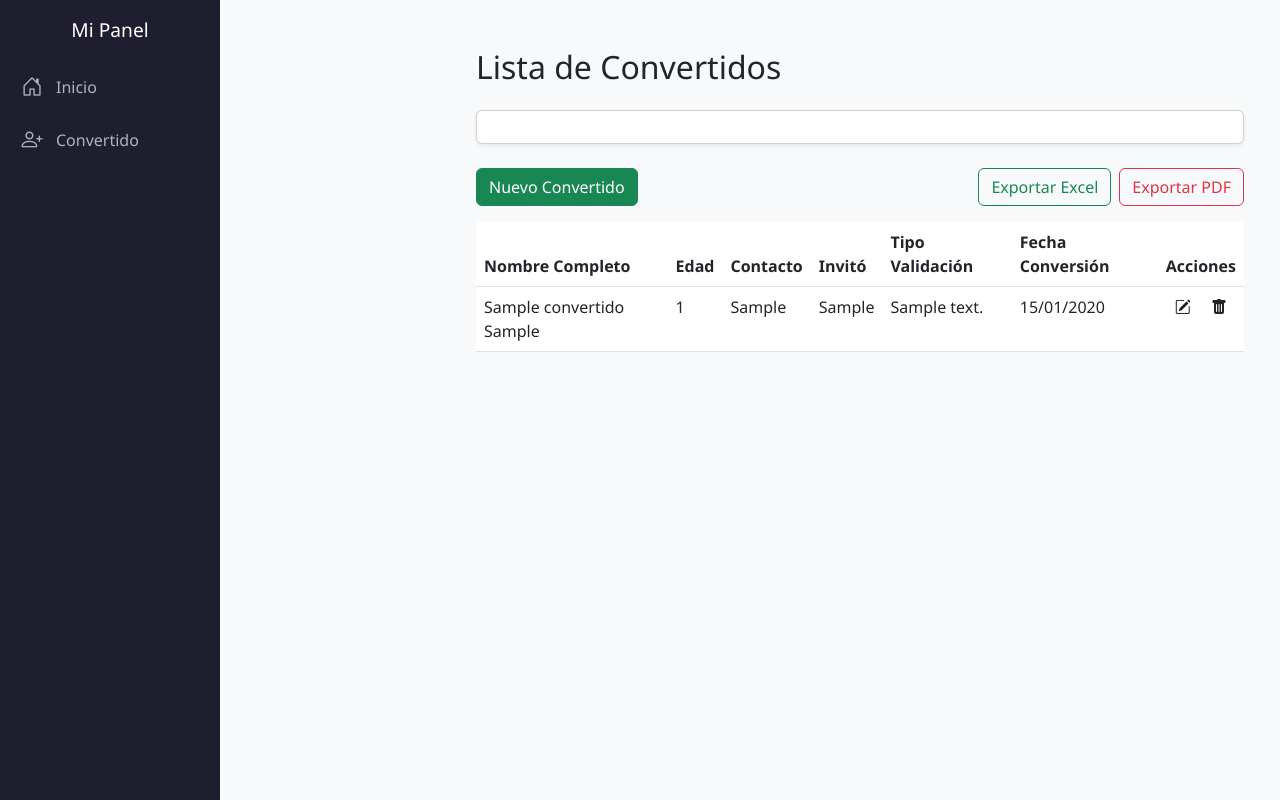
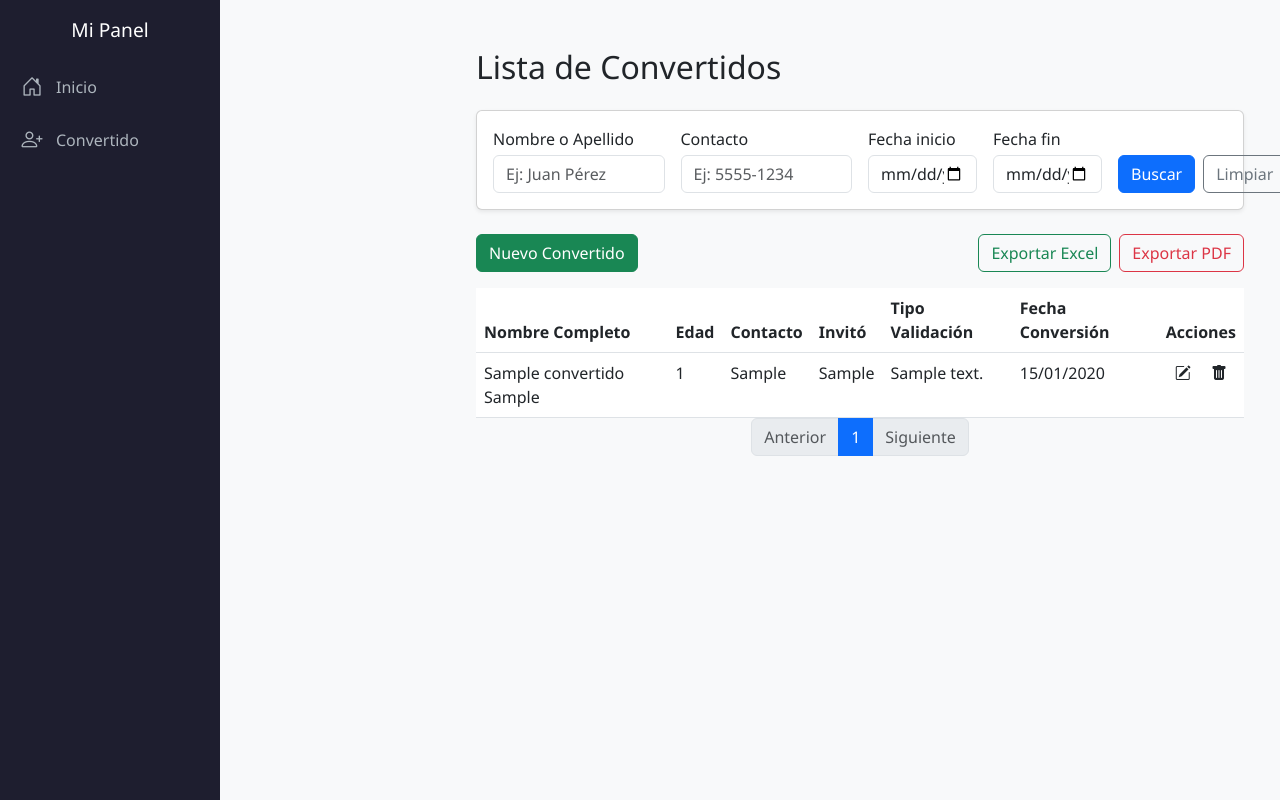
Before and after one commit to jrdar1993/Evang, a Flask app: page /convertido/ in a window 1280 px wide. Run offline with Flask 2, Linux system fonts and the light colour scheme; tables that the repository leaves empty hold one stand-in row (values such as "Sample post").

Commit message:
Update list.html

```diff
--- a/templates/convertido/list.html
+++ b/templates/convertido/list.html
@@ -3,21 +3,44 @@
 <div class="container mt-4">
   <h2 class="mb-4">Lista de Convertidos</h2>
 
-    <!-- Formulario de búsqueda -->
+  <!-- Formulario de búsqueda (recuperado) -->
   <form method="get" class="card p-3 mb-4 shadow-sm">
-        <!-- … tu bloque de filtros … -->
+    <div class="row g-3 align-items-end">
+      <div class="col-lg-3 col-md-6">
+        <label class="form-label mb-1">Nombre o Apellido</label>
+        <input type="text" name="nombre" class="form-control" placeholder="Ej: Juan Pérez" value="{{ nombre }}">
+      </div>
+      <div class="col-lg-3 col-md-6">
+        <label class="form-label mb-1">Contacto</label>
+        <input type="text" name="contacto" class="form-control" placeholder="Ej: 5555-1234" value="{{ contacto }}">
+      </div>
+      <div class="col-lg-2 col-md-6">
+        <label class="form-label mb-1">Fecha inicio</label>
+        <input type="date" name="fecha_inicio" class="form-control" value="{{ fecha_inicio }}">
+      </div>
+      <div class="col-lg-2 col-md-6">
+        <label class="form-label mb-1">Fecha fin</label>
+        <input type="date" name="fecha_fin" class="form-control" value="{{ fecha_fin }}">
+      </div>
+      <div class="col-lg-2 col-md-12 d-flex gap-2">
+        <button type="submit" class="btn btn-primary w-100">Buscar</button>
+        <a href="{{ url_for('convertido.index') }}" class="btn btn-outline-secondary w-100">Limpiar</a>
+      </div>
+    </div>
   </form>
 
   <!-- Acciones -->
   <div class="mb-3 d-flex flex-column flex-md-row justify-content-between align-items-start align-items-md-center gap-2">
     <a href="{{ url_for('convertido.nuevo') }}" class="btn btn-success">Nuevo Convertido</a>
     <div class="d-flex gap-2">
-            <a href="{{ url_for('convertido.export_excel', nombre=nombre, contacto=contacto, fecha_inicio=fecha_inicio, fecha_fin=fecha_fin) }}" class="btn btn-outline-success">Exportar Excel</a>
-            <a href="{{ url_for('convertido.export_pdf', nombre=nombre, contacto=contacto, fecha_inicio=fecha_inicio, fecha_fin=fecha_fin) }}" class="btn btn-outline-danger">Exportar PDF</a>
+      <a href="{{ url_for('convertido.export_excel', nombre=nombre, contacto=contacto, fecha_inicio=fecha_inicio, fecha_fin=fecha_fin) }}"
+         class="btn btn-outline-success">Exportar Excel</a>
+      <a href="{{ url_for('convertido.export_pdf', nombre=nombre, contacto=contacto, fecha_inicio=fecha_inicio, fecha_fin=fecha_fin) }}"
+         class="btn btn-outline-danger">Exportar PDF</a>
     </div>
   </div>
 
-    <!-- Tabla responsiva -->
+  <!-- Tabla responsiva y moderna -->
   <div class="table-responsive">
     <table class="table mb-0">
       <thead>
@@ -28,7 +51,7 @@
           <th>Invitó</th>
           <th>Tipo Validación</th>
           <th>Fecha Conversión</th>
-            <th>Acciones</th>
+          <th class="text-center">Acciones</th>
         </tr>
       </thead>
       <tbody>
@@ -41,9 +64,11 @@
           <td>{{ reg.tipo_validacion.descripcion }}</td>
           <td>{{ reg.fecha_conversion.strftime('%d/%m/%Y') }}</td>
           <td class="table-action text-center">
-              <i class="bi bi-pencil-square me-3" data-bs-toggle="tooltip" title="Editar"
+            <i class="bi bi-pencil-square me-3"
+               data-bs-toggle="tooltip" title="Editar"
                onclick="location.href='{{ url_for('convertido.editar', id=reg.id) }}'"></i>
-              <i class="bi bi-trash-fill" data-bs-toggle="tooltip" title="Eliminar"
+            <i class="bi bi-trash-fill"
+               data-bs-toggle="tooltip" title="Eliminar"
                onclick="if(confirm('¿Seguro que deseas eliminar?')) location.href='{{ url_for('convertido.eliminar', id=reg.id) }}';"></i>
           </td>
         </tr>
@@ -53,6 +78,49 @@
   </div>
 
   <!-- Paginación -->
-    <!-- … tu bloque de paginación … -->
+  <nav aria-label="Page navigation">
+    <ul class="pagination justify-content-center flex-wrap">
+      {% if pagination.has_prev %}
+      <li class="page-item">
+        <a class="page-link"
+           href="{{ url_for('convertido.index', page=pagination.prev_num,
+                            nombre=nombre, contacto=contacto,
+                            fecha_inicio=fecha_inicio, fecha_fin=fecha_fin) }}">
+          Anterior
+        </a>
+      </li>
+      {% else %}
+      <li class="page-item disabled"><span class="page-link">Anterior</span></li>
+      {% endif %}
+
+      {% for p in pagination.iter_pages(left_edge=2, right_edge=2, left_current=2, right_current=2) %}
+        {% if p %}
+        <li class="page-item {% if p == pagination.page %}active{% endif %}">
+          <a class="page-link"
+             href="{{ url_for('convertido.index', page=p,
+                              nombre=nombre, contacto=contacto,
+                              fecha_inicio=fecha_inicio, fecha_fin=fecha_fin) }}">
+            {{ p }}
+          </a>
+        </li>
+        {% else %}
+        <li class="page-item disabled"><span class="page-link">…</span></li>
+        {% endif %}
+      {% endfor %}
+
+      {% if pagination.has_next %}
+      <li class="page-item">
+        <a class="page-link"
+           href="{{ url_for('convertido.index', page=pagination.next_num,
+                            nombre=nombre, contacto=contacto,
+                            fecha_inicio=fecha_inicio, fecha_fin=fecha_fin) }}">
+          Siguiente
+        </a>
+      </li>
+      {% else %}
+      <li class="page-item disabled"><span class="page-link">Siguiente</span></li>
+      {% endif %}
+    </ul>
+  </nav>
 </div>
 {% endblock %}
```
Lines whose indentation alone changed are shown as unchanged.
